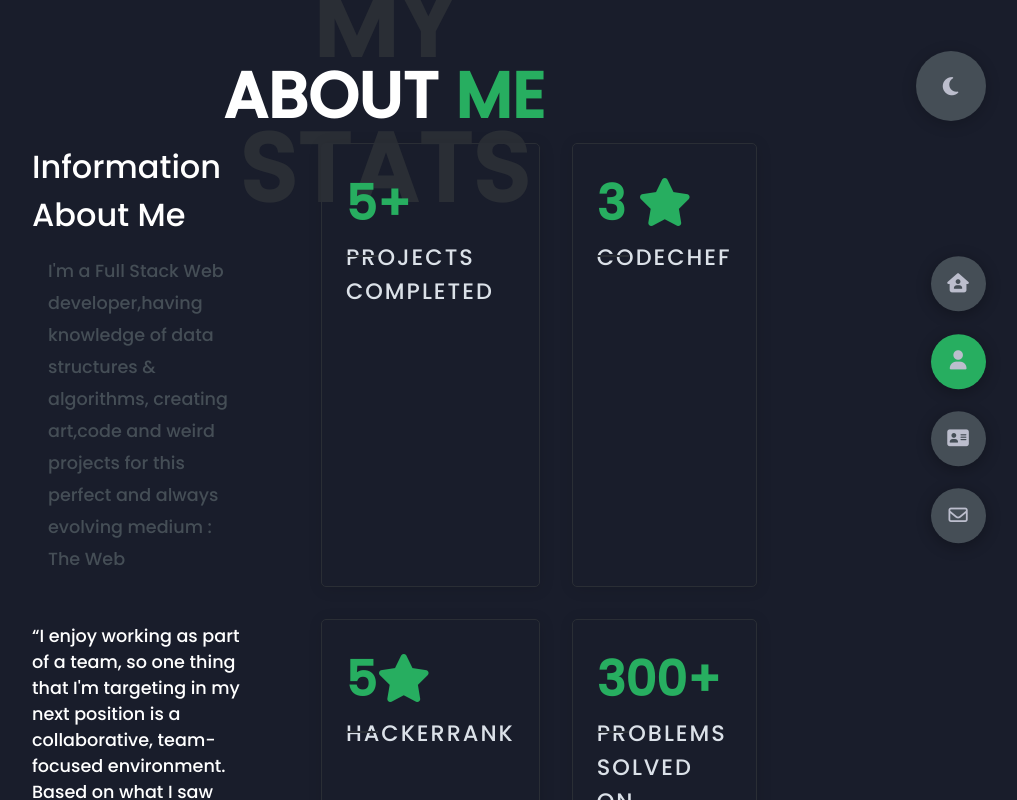
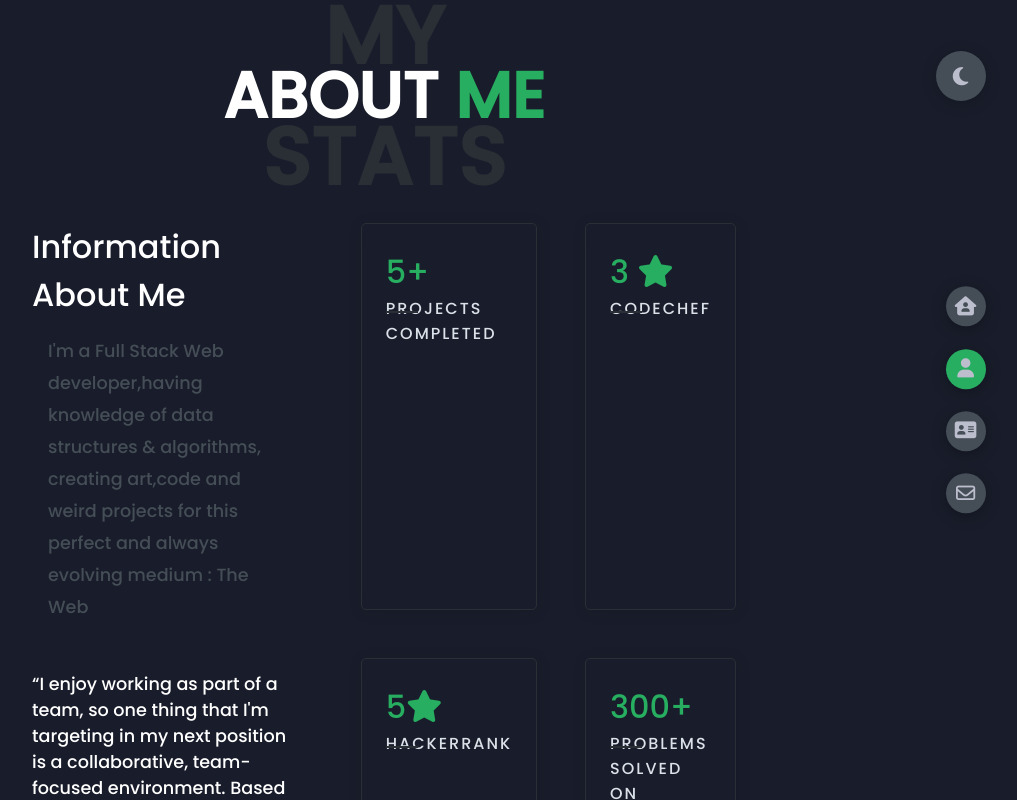
Before and after one commit to yuvrajkori29/Portfolio, a plain HTML site: page index.html in a window 1280 px wide. Both pictures are taken after a click on the element 1214 px from the left and 361 px from the top of the page. Shown: the top 800 px of the page, without its empty margins (256-1273 px from the left). Drawn offline with Linux system fonts and the light colour scheme.

Commit message:
UI updated

```diff
--- a/index.html
+++ b/index.html
@@ -33,7 +33,7 @@
             </h1>
             <br>
             <p>
-                <h3>Aspiring MERN stack developer having high level experience in data structures.</h3>
+                <h4>Aspiring MERN stack developer having high level experience in data structures.</h4>
             <br>
 
             <div class="btn-con">
--- a/styles/styles.css
+++ b/styles/styles.css
@@ -132,8 +132,8 @@
   padding: 1 rem;
   cursor: pointer;
   background-color: var(--color-grey-4);
-  width: 55px;
-  height: 55px;
+  width: 40px;
+  height: 40px;
   border-radius: 50%;
   display: flex;
   margin: 0.7rem 0;
@@ -153,8 +153,8 @@
   padding: 1rem;
   cursor: pointer;
   background-color: var(--color-grey-4);
-  width: 70px;
-  height: 70px;
+  width: 50px;
+  height: 50px;
   position: fixed;
   border-radius: 50%;
   display: flex;
@@ -233,7 +233,7 @@
   padding-right: 18rem;
 }
 .header-content .right-header .name {
-  font-size: 3rem;
+  font-size: 2rem;
 }
 .header-content .right-header .name span {
   color: var(--color-secondary);
@@ -244,13 +244,13 @@
 .about-container {
   display: grid;
   grid-template-columns: repeat(2, 1fr);
-  padding-top: 3.5;
-  padding-bottom: 5;
+  padding-top: 5rem;
+  padding-bottom: 5rem;
 }
 .about-container .right-about {
   display: grid;
   grid-template-columns: repeat(2, 1fr);
-  grid-gap: 2rem;
+  grid-gap: 3rem;
 }
 .about-container .right-about .about-item {
   border: 1px solid var(--color-grey-5);
@@ -270,14 +270,14 @@
   flex-direction: column;
 }
 .about-container .right-about .about-item .abt-text .large-text {
-  font-size: 3rem;
-  font-weight: 700;
+  font-size: 2rem;
+  font-weight: 500;
   color: var(--color-secondary);
 }
 .about-container .right-about .about-item .abt-text .small-text {
   position: relative;
   text-transform: uppercase;
-  font-size: 1.4rem;
+  font-size: 1rem;
   color: var(--color-grey-1);
   letter-spacing: 2px;
 }
@@ -299,7 +299,7 @@
 }
 .about-container .left-about h4 {
   font-size: 2rem;
-  font-weight: 200;
+  font-weight: 150;
 }
 
 .stat-title {
@@ -337,7 +337,7 @@
 }
 .about-stats .progress-bars .progress-bar .prog-title {
   text-transform: uppercase;
-  font-weight: 500;
+  font-weight: 400;
 }
 .about-stats .progress-bars .progress-bar .progress-con {
   display: flex;
@@ -414,13 +414,14 @@
   font-weight: 500px;
 }
 .timeline .timeline-item h5 {
-  font-weight: 500px;
-  font-size: 1.4rem;
+  font-weight: 100px;
+  font-size: 1rem;
 }
 
 .port-text {
   padding: 2rem 0rem;
   text-align: center;
+  font-size: 0.9rem;
 }
 
 .portfolios {
@@ -458,7 +459,7 @@
   transition: all 0.4s ease-in-out;
 }
 .portfolios .portfolio-item h3 {
-  font-size: 1.5rem;
+  font-size: 0.5rem;
   color: var(--color-white);
   margin-bottom: 1.5rem;
 }
@@ -666,8 +667,9 @@
   transition: all 0.4s ease-in-out;
   z-index: -1;
   transform: translate(-50%, -50%);
-  font-weight: 800;
-  font-size: 6rem;
+  font-weight: 800px;
+  font-size: 5.03rem;
+
 }
 
 @media screen and (max-width: 600px) {
```
